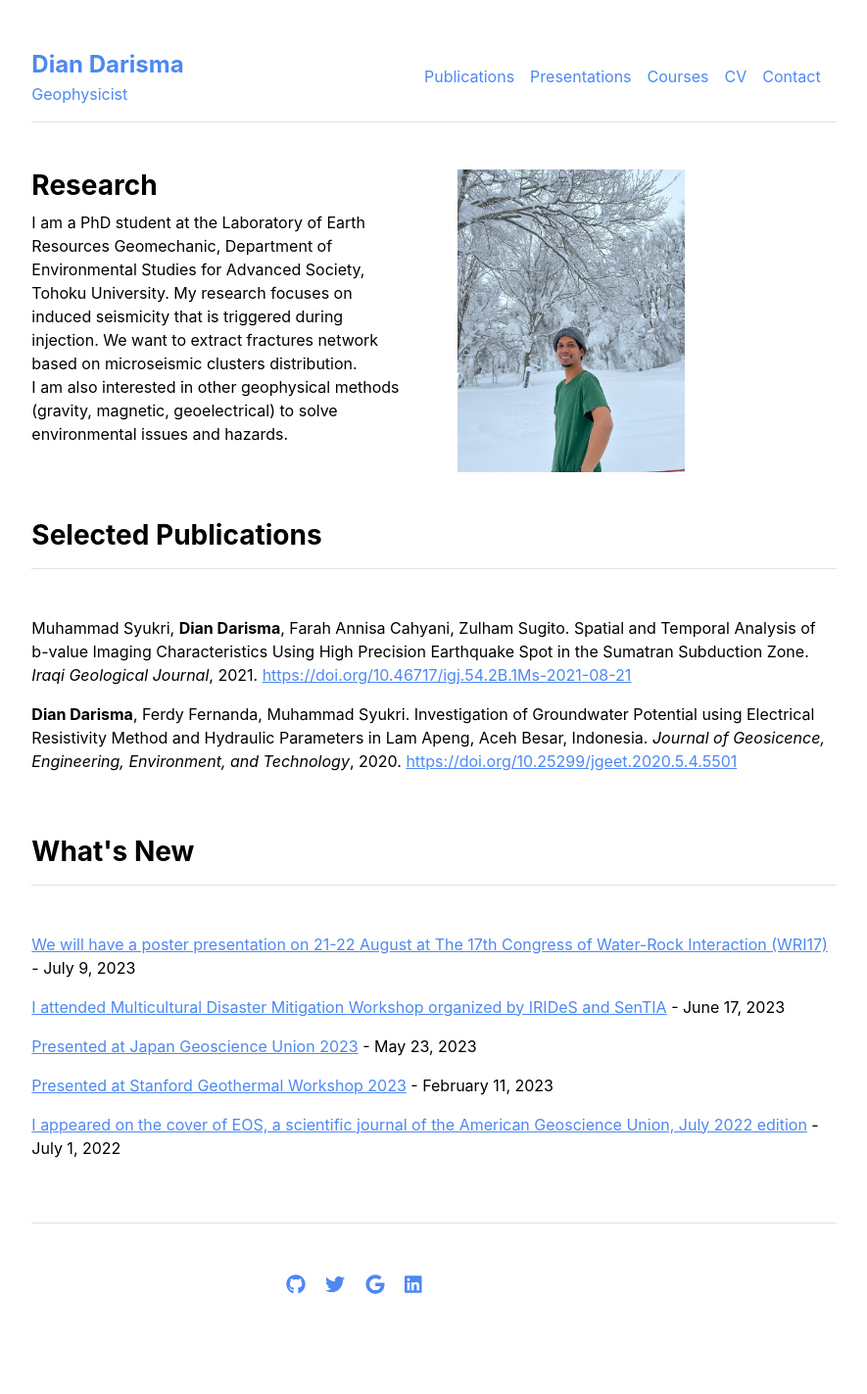
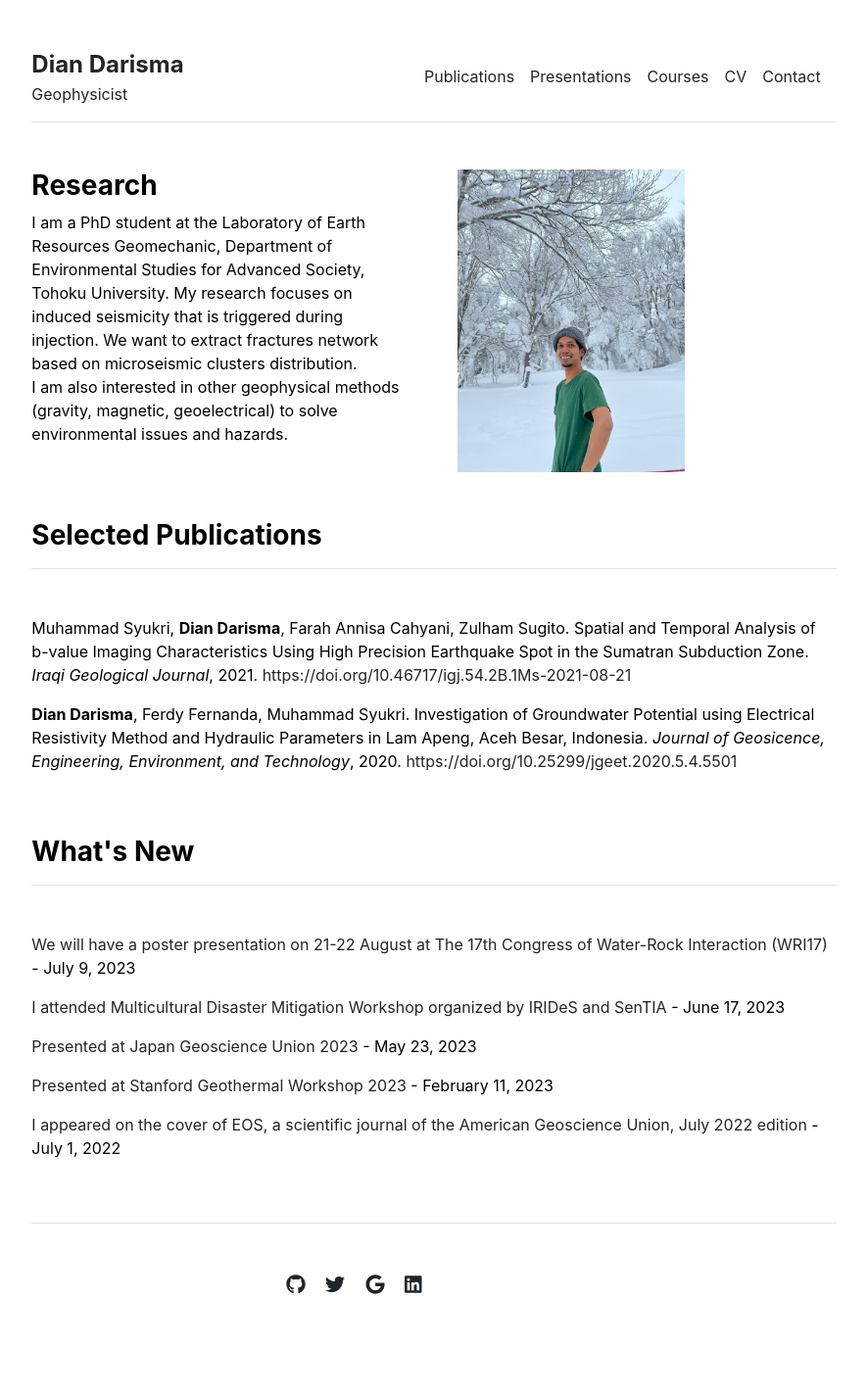
Before and after one commit to diandarisma/diandarisma.github.io, a Jekyll site: the page built from index.md, in a window 1280 px wide. Shown: the whole page at 98% size, without its empty margins (197-1082 px from the left). Built offline with Jekyll 4.4.1, drawn with Linux system fonts in a browser that asks for light colours.

Commit message:
Update main.scss

```diff
--- a/_sass/main.scss
+++ b/_sass/main.scss
@@ -1,7 +1,7 @@
 $backgroundColor: #ffffff;
 $bodyColor: #000000;
 $bodyFont: -apple-system,BlinkMacSystemFont,"Segoe UI",Helvetica,Arial,sans-serif,"Apple Color Emoji","Segoe UI Emoji","Segoe UI Symbol";
-$linkColor: #4d88f3 !important;
+$linkColor: #212529 !important;
 
 body {
   background: $backgroundColor;
@@ -12,3 +12,13 @@ body {
 body a {
   color: $linkColor
 }
+
+/* styles.css */
+a {
+  color: blue;
+  text-decoration: none; /* Removes underlines from links */
+}
+
+a:hover {
+  text-decoration: underline; /* Underline links on hover */
+}
```
